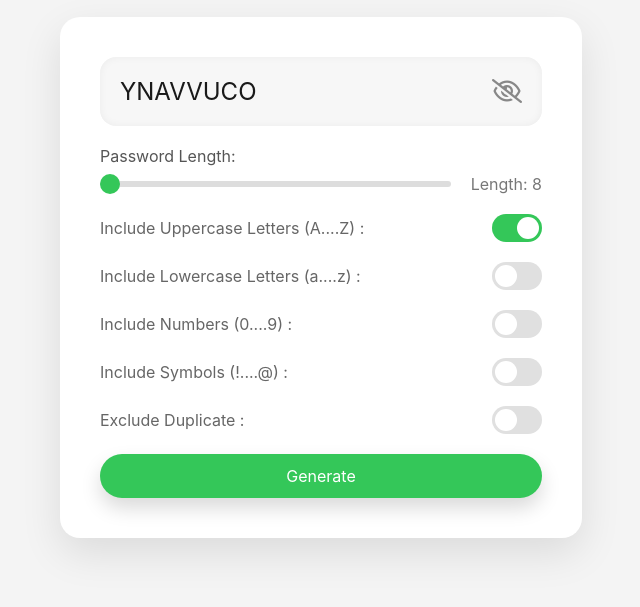
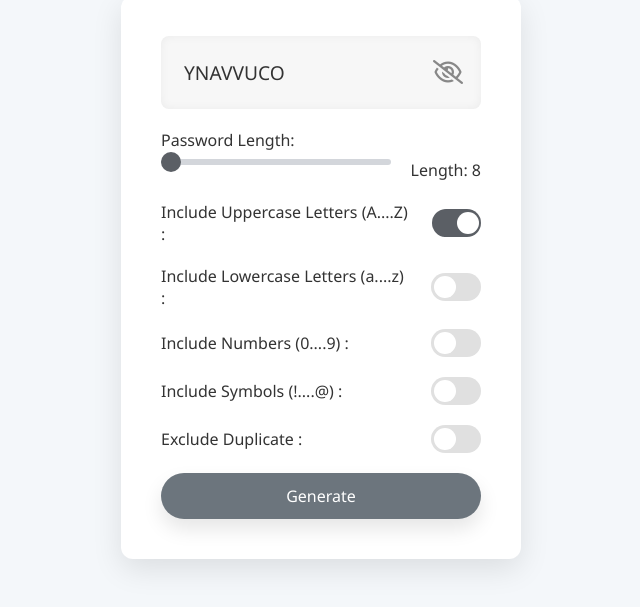
Before and after one commit to hasnainali567/passwordGenerate, a plain HTML site: page index.html in a window 1280 px wide. Shown: the part 123-730 px from the top of the page, without its empty margins (319-959 px from the left). Drawn offline with Linux system fonts and the light colour scheme.

Commit message:
Updated the styling

```diff
--- a/style.css
+++ b/style.css
@@ -1,12 +1,11 @@
-/* Clean & Futuristic Apple-Inspired UI */
+/* Modern and Professional Design */
 * {
     margin: 0;
     padding: 0;
     box-sizing: border-box;
-    font-family: 'SF Pro Display', sans-serif;
+    font-family: 'Segoe UI', Tahoma, Geneva, Verdana, sans-serif;
     font-size: 16px;
-    font-style: normal !important;
-    color: #1A1A1A;
+    color: #333;
 }
 
 body {
@@ -15,7 +14,7 @@ body {
     display: flex;
     align-items: center;
     justify-content: center;
-    background: #f4f4f4;
+    background-color: #f4f7fa;
 }
 
 #main {
@@ -23,39 +22,42 @@ body {
     flex-direction: column;
     background: #ffffff;
     padding: 40px;
-    border-radius: 20px;
+    border-radius: 12px;
     gap: 20px;
-    box-shadow: 0px 15px 40px rgba(0, 0, 0, 0.1);
+    box-shadow: 0px 10px 30px rgba(0, 0, 0, 0.1);
+    max-width: 400px;
+    width: 100%;
 }
 
+.dnone{
+    display: none !important;
+}
 #passDisplay {
     background: #f7f7f7;
-    padding: 20px;
-    border-radius: 16px;
+    padding: 18px;
+    border-radius: 8px;
     display: flex;
     align-items: center;
     justify-content: space-between;
-    box-shadow: inset 0px 0px 8px rgba(0, 0, 0, 0.05);
+    box-shadow: inset 0px 0px 10px rgba(0, 0, 0, 0.05);
 }
 
 #passDisplay > i {
     font-size: 1.5rem;
     color: #888;
     cursor: pointer;
-    display: block;
-}
-
-.dnone{
-    display: none !important;
 }
 
 #pass {
-    font-size: 1.5rem;
+    font-size: 1.2rem;
     border: none;
     background-color: transparent;
     outline: none;
     width: 100%;
-    color: #1A1A1A;
+    color: #333;
+    font-weight: 500;
+    padding: 5px;
+    text-overflow: ellipsis;
 }
 
 #len {
@@ -66,18 +68,9 @@ body {
     color: #444;
 }
 
-#len > label {
-    color: #555;
-}
-#lenDisplay {
-    color: #777;
-}
-
-
 #slide {
     display: flex;
     justify-content: space-between;
-    align-items: center;
     gap: 20px;
 }
 
@@ -86,8 +79,8 @@ body {
     -webkit-appearance: none;
     appearance: none;
     height: 6px;
-    border-radius: 5px;
-    background: #ddd;
+    border-radius: 10px;
+    background: #d3d6db;
     outline: none;
 }
 
@@ -96,7 +89,7 @@ body {
     appearance: none;
     width: 20px;
     height: 20px;
-    background-color: #34C759;
+    background-color: #5b5f65;
     border-radius: 50%;
     cursor: pointer;
 }
@@ -107,10 +100,7 @@ body {
     align-items: center;
     gap: 20px;
     font-size: 1rem;
-}
-
-.checks > label {
-    color: #666;
+    color: #444;
 }
 
 .checks input[type="checkbox"] {
@@ -136,7 +126,7 @@ body {
 }
 
 .checks input[type="checkbox"]:checked {
-    background-color: #34C759;
+    background-color: #5b5f65;
 }
 
 .checks input[type="checkbox"]:checked::after {
@@ -145,25 +135,20 @@ body {
 
 #gen {
     padding: 12px 24px;
-    border-radius: 24px;
+    border-radius: 30px;
     font-size: 1rem;
     cursor: pointer;
-    background-color: #34C759;
-    color: #FFFFFF;
+    background-color: #6c757d;
+    color: #ffffff;
     border: none;
-    box-shadow: 0px 10px 20px rgba(0, 0, 0, 0.15);
+    box-shadow: 0px 10px 20px rgba(0, 0, 0, 0.1);
+    transition: background-color 0.3s;
 }
 
 #gen:hover {
-    background-color: #28A745;
+    background-color: #5a6268;
 }
 
-
-@media screen and (max-width : 470px) {
-    *{
-        font-size: .85rem;
-    }
-    #main {
-        padding: 20px;
-    }
+#gen:active {
+    background-color: #4e555b;
 }
```
